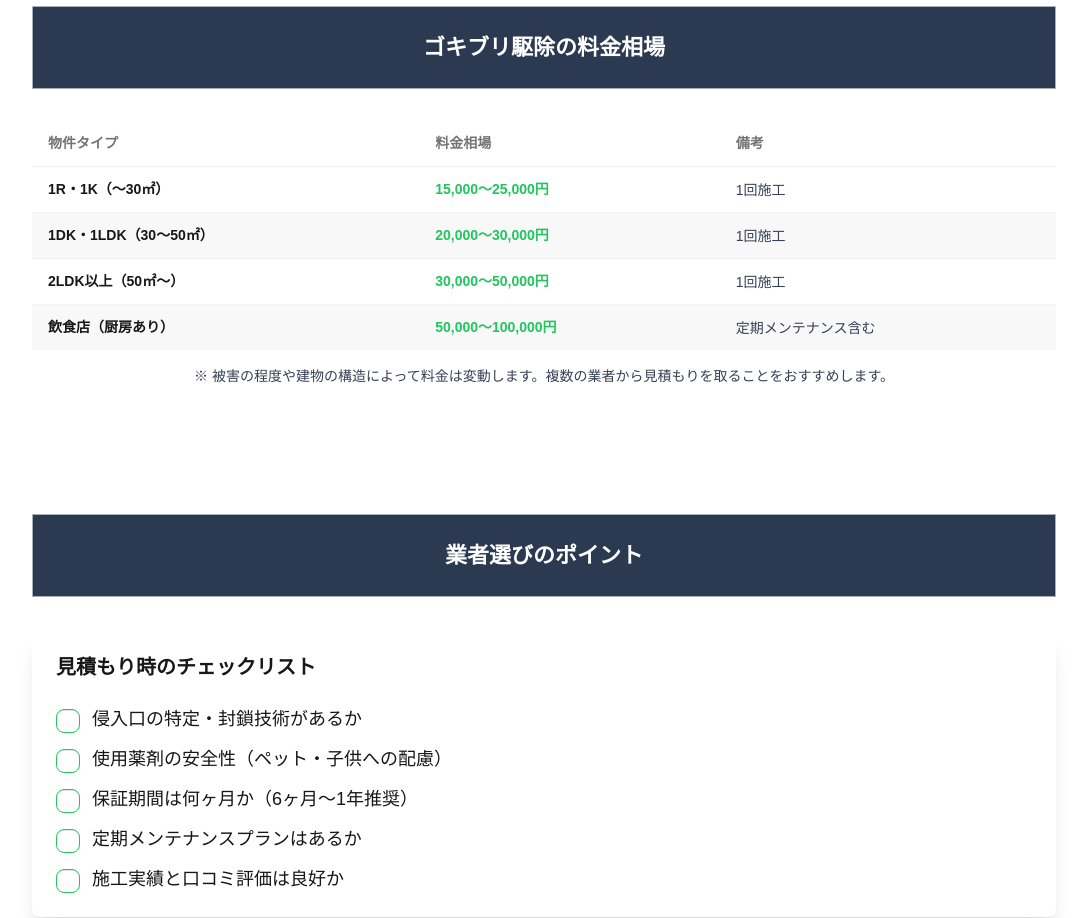
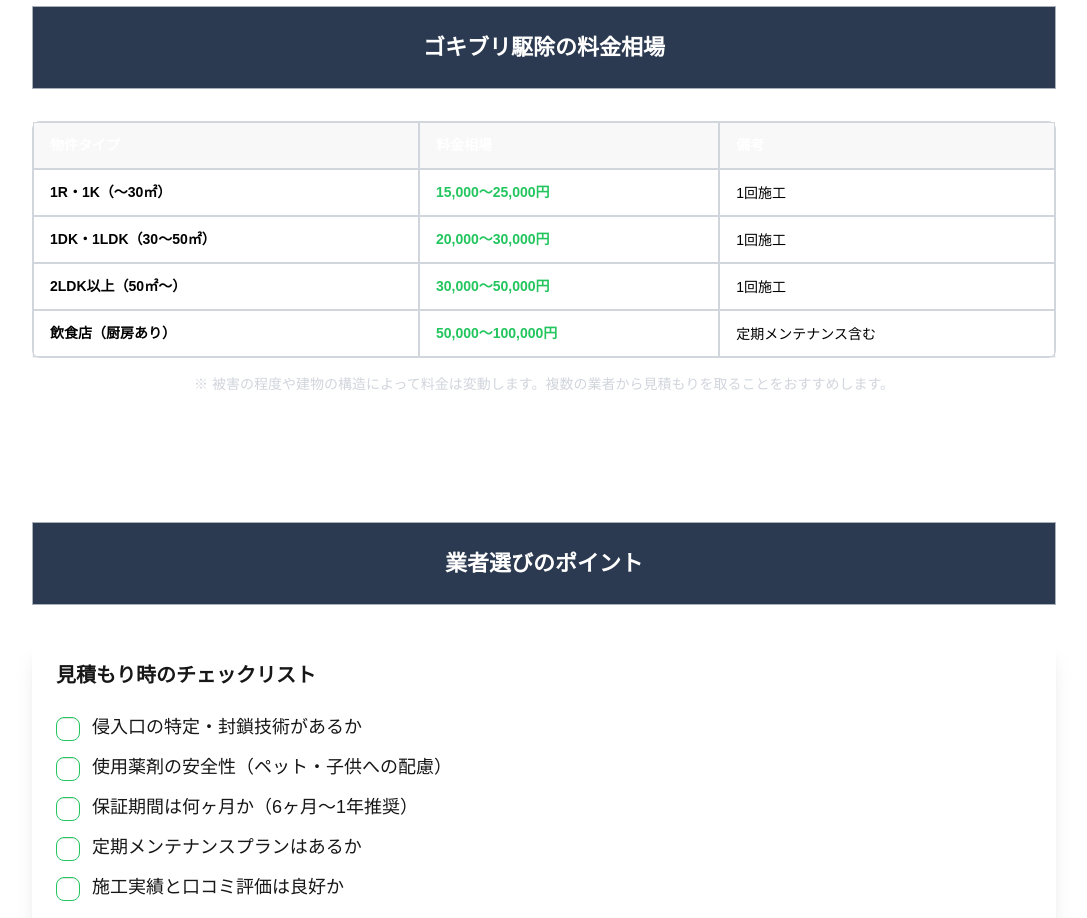
Before and after one commit to webmaster0818/pest-control-001, a Next.js app: page /gokiburi in a window 1280 px wide. Shown: the part 10500-11418 px from the top of the page, without its empty margins (96-1183 px from the left). Built offline with nearby package versions, Linux system fonts and the light colour scheme.

Commit message:
ゴキブリページ: 料金相場セクションのテキスト色修正（table-zebra削除、bg-white text-black追加、罫線追加、注釈をtext-gray-300に変更）

```diff
--- a/app/gokiburi/page.tsx
+++ b/app/gokiburi/page.tsx
@@ -892,26 +892,26 @@ export default function GokiburiPage() {
         <div className="max-w-5xl mx-auto">
           <h2 className="heading-primary text-center">ゴキブリ駆除の料金相場</h2>
           <div className="overflow-x-auto">
-            <table className="table table-zebra bg-white shadow-xl">
+            <table className="table bg-white text-black shadow-xl border border-gray-300">
               <thead>
                 <tr>
-                  <th>物件タイプ</th>
-                  <th>料金相場</th>
-                  <th>備考</th>
+                  <th className="bg-base-200 text-white border border-gray-300">物件タイプ</th>
+                  <th className="bg-base-200 text-white border border-gray-300">料金相場</th>
+                  <th className="bg-base-200 text-white border border-gray-300">備考</th>
                 </tr>
               </thead>
               <tbody>
                 {priceTable.map((row, idx) => (
                   <tr key={idx}>
-                    <td className="font-bold">{row.type}</td>
-                    <td className="text-primary font-semibold">{row.price}</td>
-                    <td className="text-sm text-gray-700">{row.note}</td>
+                    <td className="font-bold border border-gray-300">{row.type}</td>
+                    <td className="text-primary font-semibold border border-gray-300">{row.price}</td>
+                    <td className="text-sm border border-gray-300">{row.note}</td>
                   </tr>
                 ))}
               </tbody>
             </table>
           </div>
-          <p className="text-sm text-gray-700 mt-4 text-center">
+          <p className="text-sm text-gray-300 mt-4 text-center">
             ※ 被害の程度や建物の構造によって料金は変動します。複数の業者から見積もりを取ることをおすすめします。
           </p>
         </div>
```
